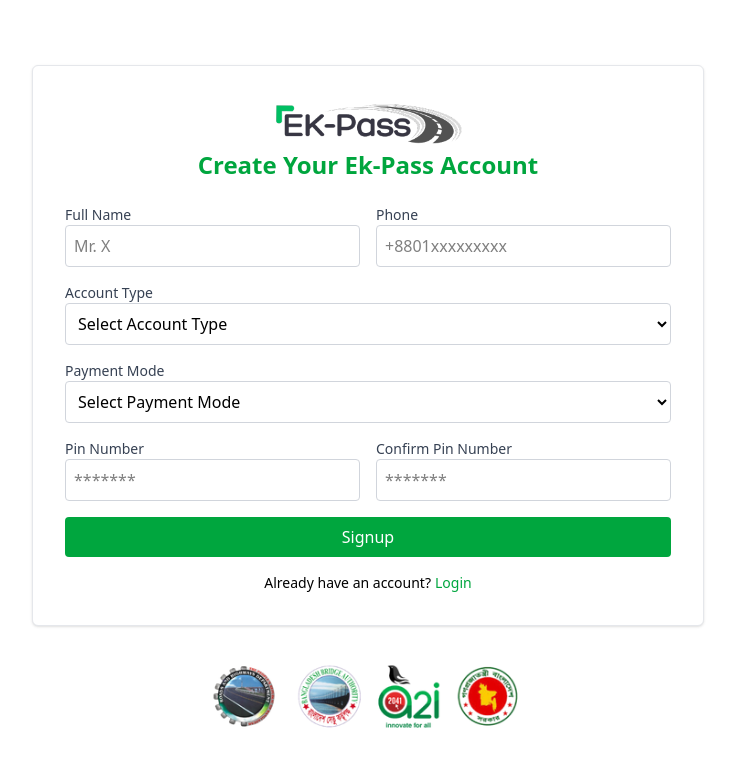
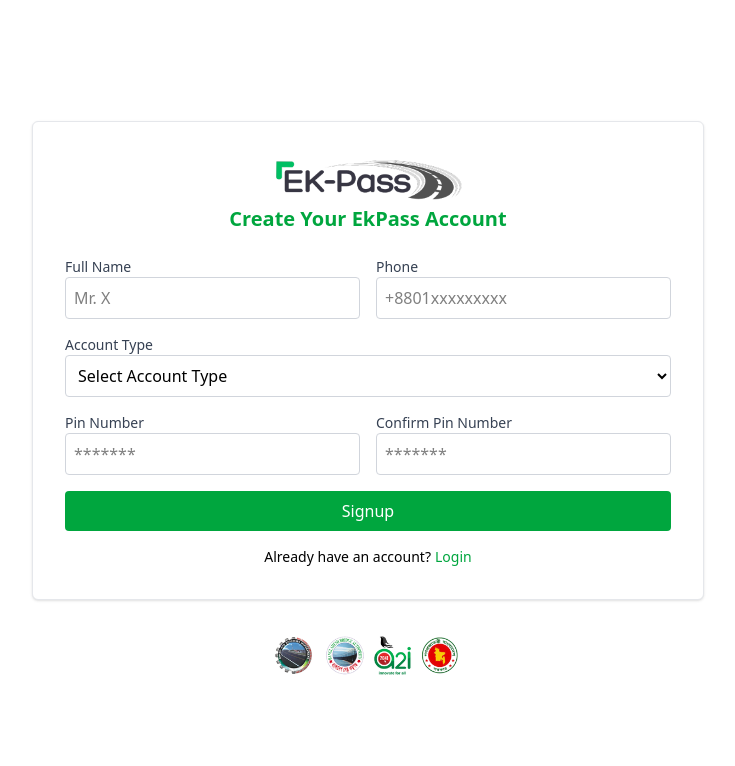
Before and after one commit to antorntech/ekpass-front, a React (Vite) app: page / in a window 1280 px wide. Shown: the top 766 px of the page, without its empty margins (272-1007 px from the left). Built offline with nearby package versions, Linux system fonts and the light colour scheme.

Commit message:
update signup and login page

```diff
--- a/src/pages/auth/Login.jsx
+++ b/src/pages/auth/Login.jsx
@@ -30,8 +30,8 @@
             alt="logo.png"
             className="w-28 md:w-36 lg:w-48 mx-auto"
           />
-          <h2 className="text-xl md:text-2xl font-bold text-green-600 mt-3">
-            Login to Ek-Pass
+          <h2 className="text-xl font-bold text-green-600 mt-3">
+            Login to EkPass
           </h2>
         </div>
 
@@ -80,13 +80,8 @@
         </p>
       </div>
 
-      {/* Authorities Logos */}
-      <div className="w-full max-w-sm">
-        <img
-          src="/assets/authorities.png"
-          alt="authorities"
-          className="w-full object-contain"
-        />
+      <div className="w-full flex items-center justify-center">
+        <img src="/assets/authorities.png" alt="authorities" className="w-48" />
       </div>
     </div>
   );
--- a/src/pages/auth/Signup.jsx
+++ b/src/pages/auth/Signup.jsx
@@ -142,8 +142,8 @@
               alt="logo.png"
               className="w-28 md:w-36 lg:w-48 mx-auto"
             />
-            <h2 className="text-lg sm:text-xl md:text-2xl font-bold text-green-600">
-              Create Your Ek-Pass Account
+            <h2 className="text-lg sm:text-xl font-bold text-green-600">
+              Create Your EkPass Account
             </h2>
           </div>
 
@@ -186,22 +186,6 @@
                 </option>
                 <option value="individual">Individual</option>
                 <option value="company">Company</option>
-              </select>
-            </div>
-
-            <div>
-              <label className="block text-sm font-medium text-gray-700">
-                Payment Mode
-              </label>
-              <select
-                className="w-full p-2 border border-gray-300 rounded focus:outline-none focus:border-green-500"
-                required
-              >
-                <option value="" disabled selected>
-                  Select Payment Mode
-                </option>
-                <option value="wallet">Wallet</option>
-                <option value="autodebit">Auto Debit</option>
               </select>
             </div>
 
@@ -250,7 +234,7 @@
           <img
             src="/assets/authorities.png"
             alt="authorities"
-            className="w-40 sm:w-52 md:w-72 lg:w-80"
+            className="w-48"
           />
         </div>
       </div>
```
